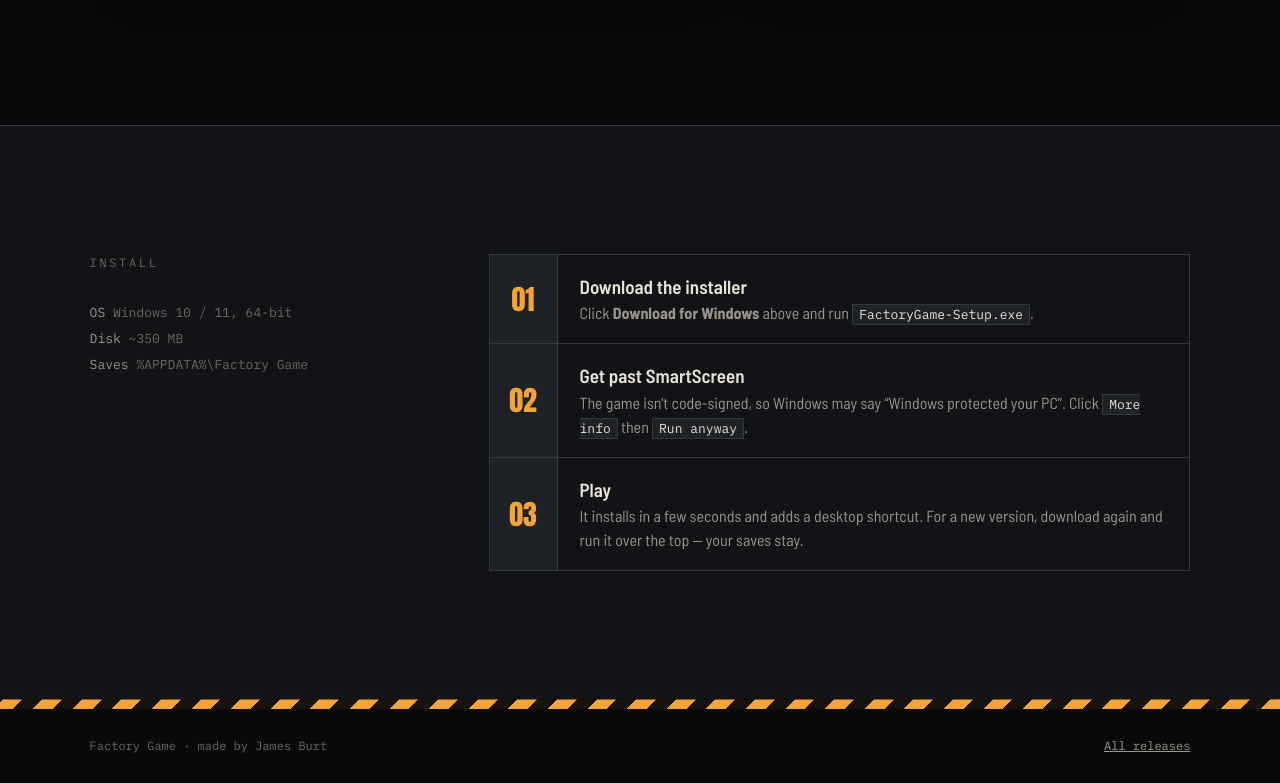
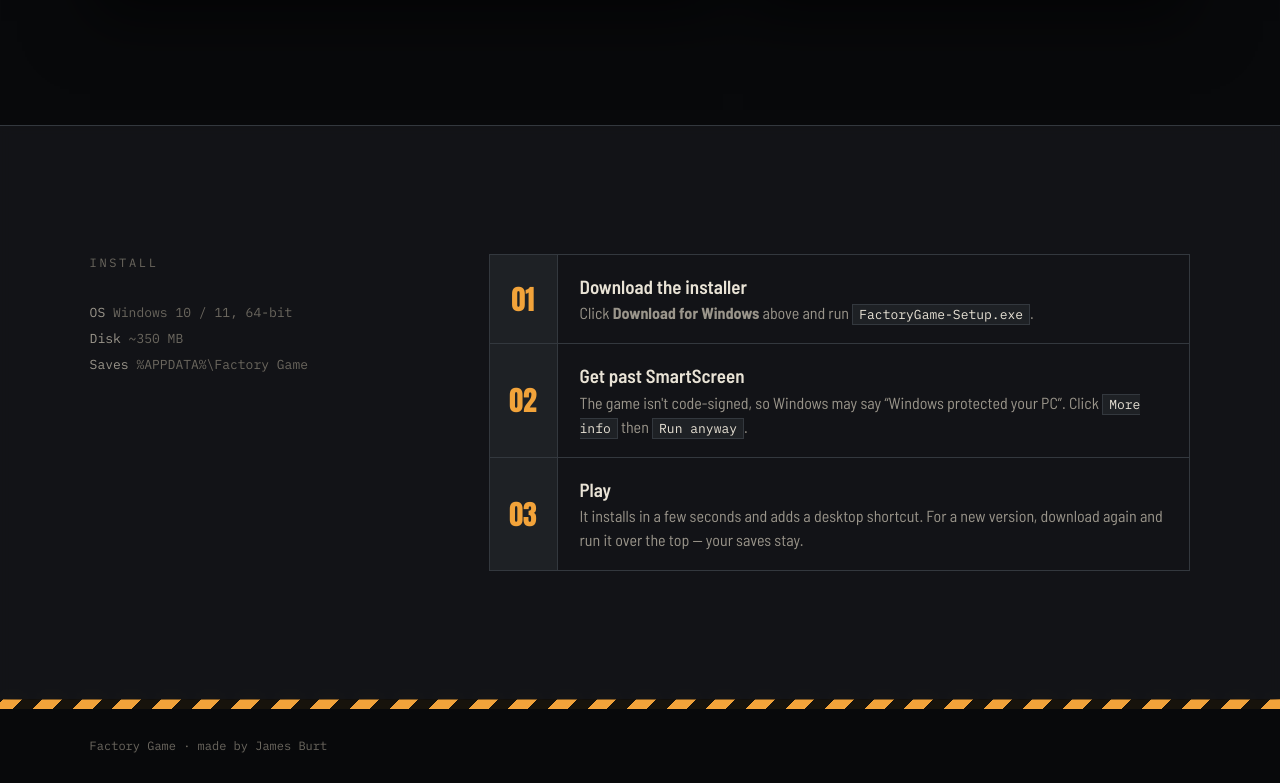
Before and after one commit to burtjames18-create/factory-game, a website: page index.html in a window 1280 px wide. Shown: the part 2941-3724 px from the top of the page. Drawn offline with Linux system fonts and the light colour scheme; no server answers; a web font is replaced by a local one.

Commit message:
Update download site

```diff
--- a/index.html
+++ b/index.html
@@ -213,7 +213,6 @@
 </main>
 <footer style="position: relative; z-index: 1">
   <span>Factory Game · made by James Burt</span>
-  <span><a href="https://github.com/burtjames18-create/factory-game/releases">All releases</a></span>
 </footer>
 
 <script>
```
